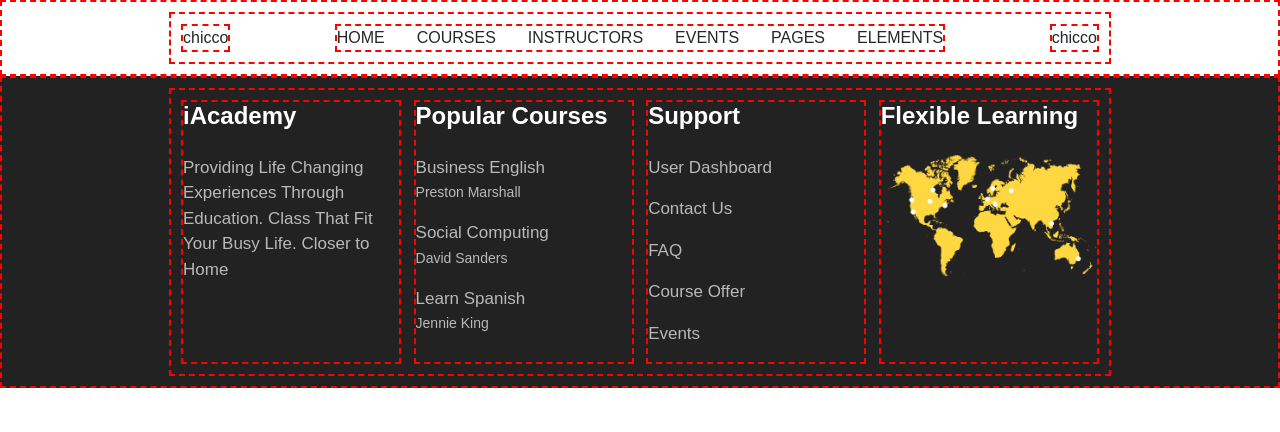
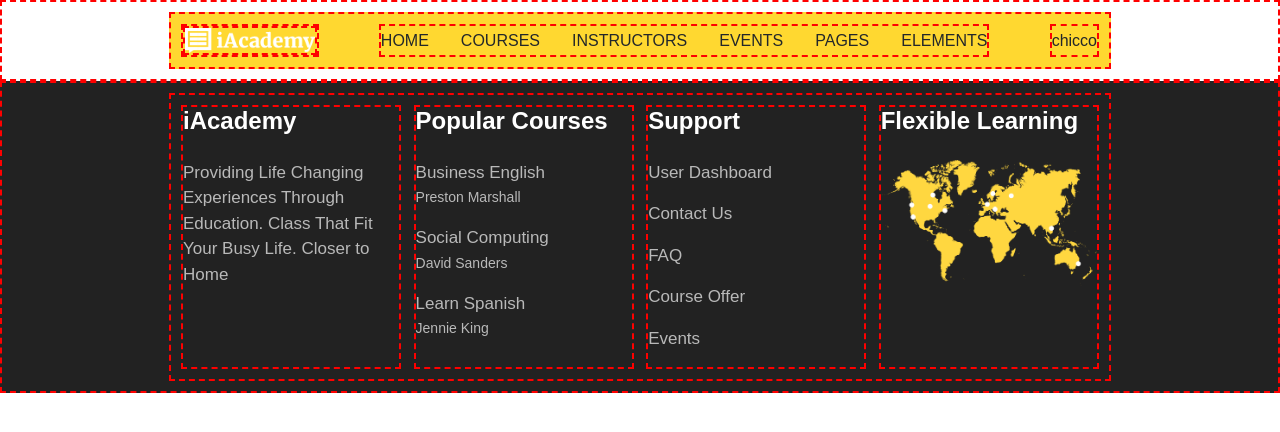
Before and after one commit to andreabellome/proj-html-vuejs, a Vue app: page / in a window 1280 px wide. Shown: the top 432 px of the page. Built offline with nearby package versions, Linux system fonts and the light colour scheme.

Commit message:
img logo header

```diff
--- a/src/components/FooterComp.vue
+++ b/src/components/FooterComp.vue
@@ -32,10 +32,7 @@
 <script>
 export default {
     name: 'FooterComp',
-    props: ['datiFooter'],
-    setup() {
-        return {}
-    }
+    props: ['datiFooter']
 }
 </script>
 
--- a/src/components/HeaderComp.vue
+++ b/src/components/HeaderComp.vue
@@ -1,15 +1,15 @@
 <template>
     <div class="debug padd-10">
-        <div class="debug padd-10 width-75 margin-auto flex flex-dir-row just-cont-between">
+        <div class="debug padd-10 width-75 margin-auto flex flex-dir-row just-cont-between bg-yellow">
 
             <!-- start: logo -->
-            <div class="debug">
-                chicco
+            <div class="debug logo">
+                <img src="../assets/logo-light.png" alt="logo-light" class="debug margin-auto img-fluid">
             </div>
             <!-- end: logo -->
 
             <!-- start: dyanmic header with info from store -->
-            <div class="debug">
+            <div class="debug flex align-it-center">
                 <ul>
                     <li v-for="(elem, index) in datiHeader">
                         {{ elem.id }}
@@ -19,11 +19,10 @@
             <!-- end: dyanmic header with info from store -->
 
             <!-- start: icons -->
-            <div class="debug">
+            <div class="debug flex align-it-center">
                 chicco
             </div>
             <!-- end: icons -->
-
 
         </div>
     </div>
@@ -33,15 +32,18 @@
 export default {
     name: 'HeaderComp',
     props: ['datiHeader'],
-    setup() {
-
-
-        return {}
-    }
 }
 </script>
 
 <style lang="scss" scoped>
+.logo {
+    width: 15%;
+
+    &:hover {
+        cursor: pointer;
+    }
+}
+
 ul {
     list-style-type: none;
     padding: 0;
--- a/src/style/main.scss
+++ b/src/style/main.scss
@@ -416,6 +416,14 @@ a {
 
 .mr-50 {
     margin-right: 50px;
+}
+
+.padd-left-10 {
+    padding-left: 10px;
+}
+
+.padd-right-10 {
+    padding-right: 10px;
 }
 
 .padd-0 {
```
